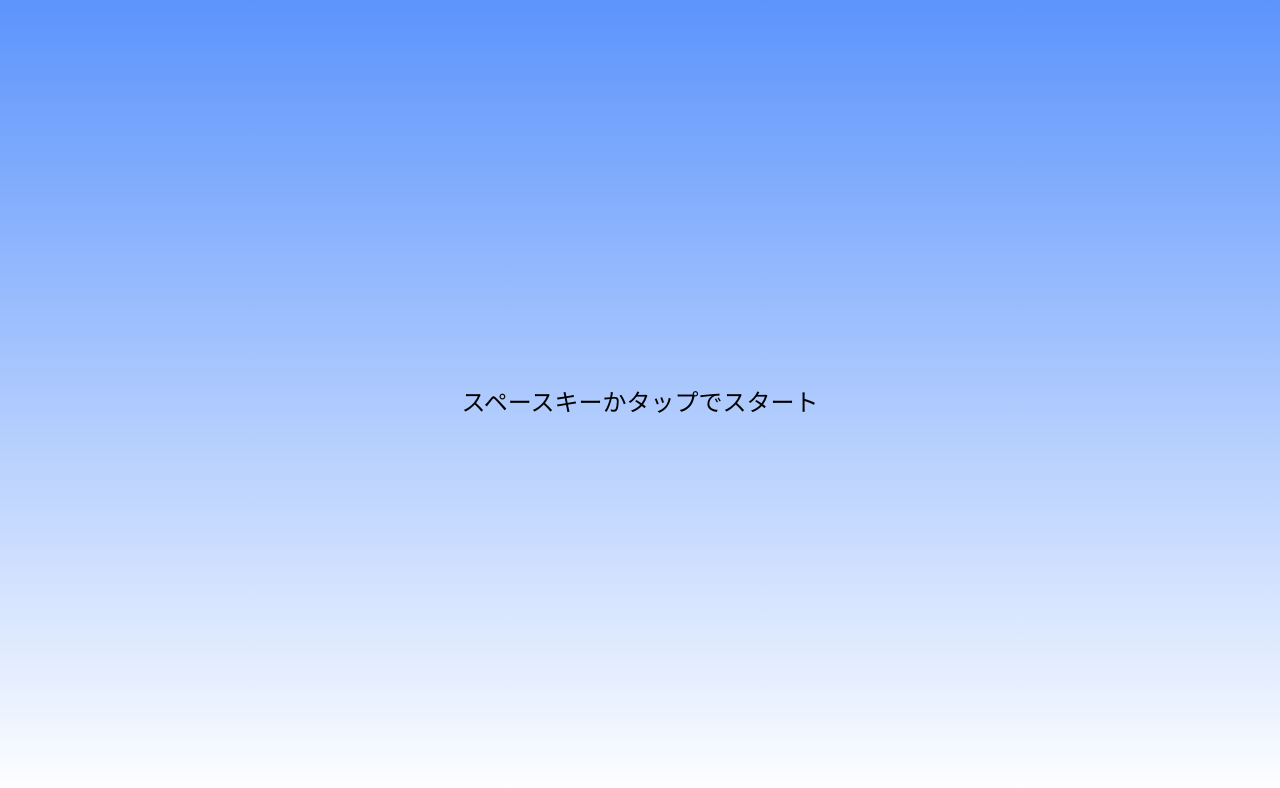
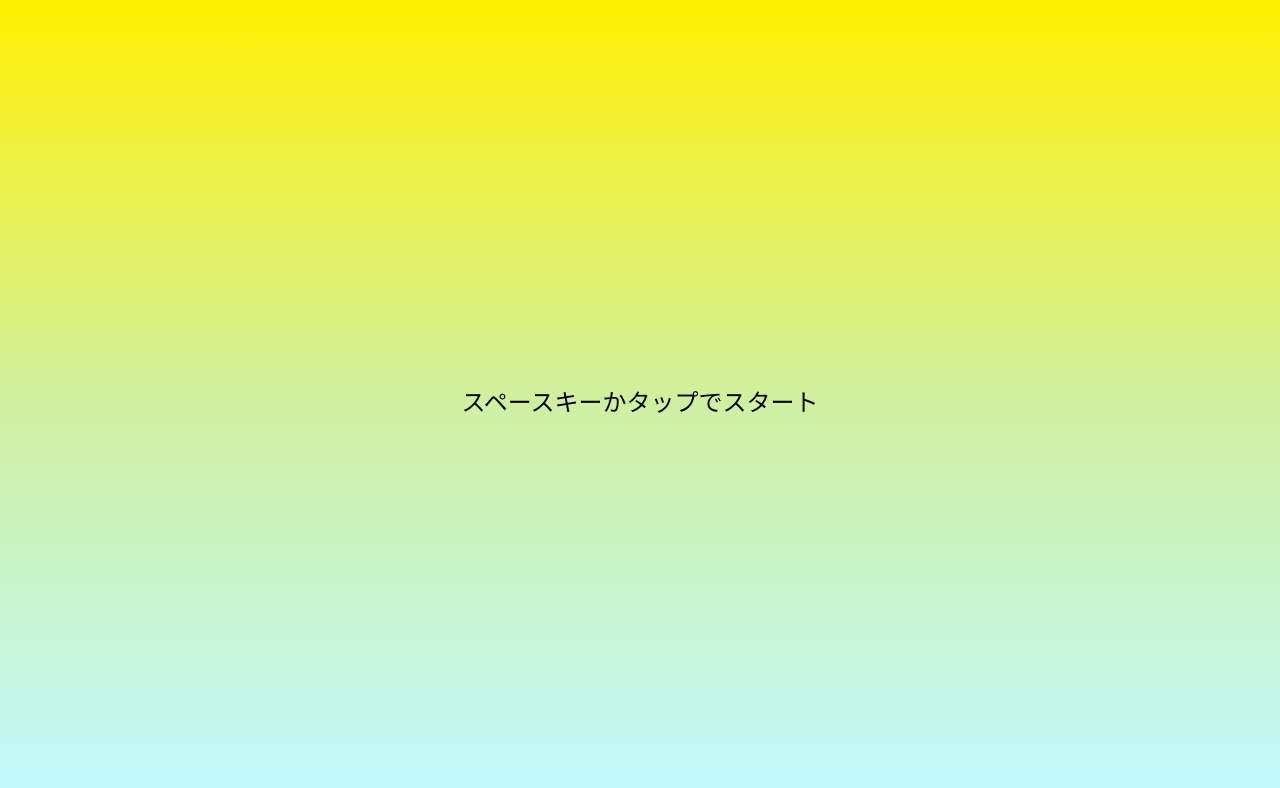
Before and after one commit to is0629sy/sample, a plain HTML site: page index.html in a window 1280 px wide. Drawn offline with Linux system fonts and the light colour scheme.

Commit message:
fix: background

```diff
--- a/style.css
+++ b/style.css
@@ -6,5 +6,5 @@ body {
 
   canvas {
     display: block;
-    background: linear-gradient(#5c94fc, #ffffff);
+    background: linear-gradient(to bottom, #fff000, #d0f0a0, #c0f8ff);
   }
```
Also changed, not shown: img/cloud.png (added), img/enemy.png (added), img/goal-flag.png (added), img/goal.png (added), img/goal2.png (added), img/jamp.png (added), img/walk.png (added), img/walk2.png (added), 1 other file.
